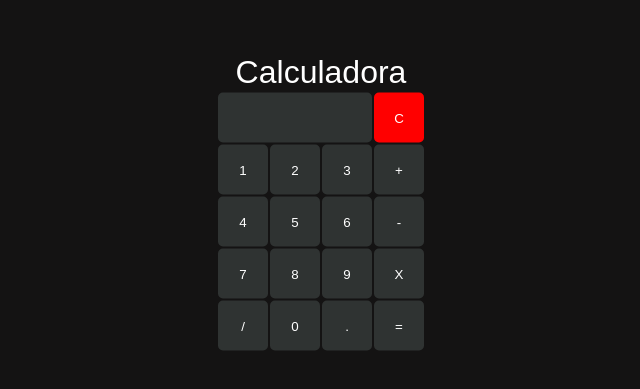
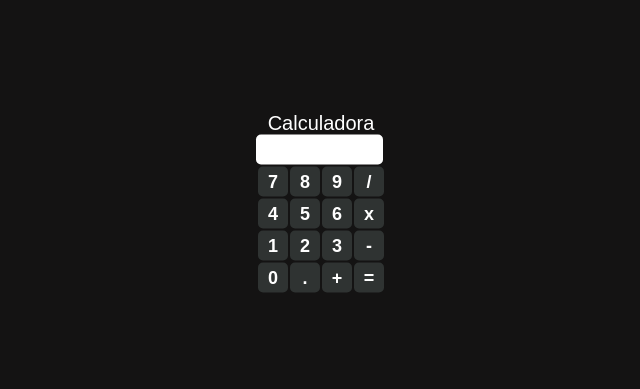
Before and after one commit to joaovict18/projeto-calculadora, a plain HTML site: page index.html in a window 1280 px wide. Shown: the part 197-586 px from the top of the page, without its empty margins (319-959 px from the left). Drawn offline with Linux system fonts and the light colour scheme.

Commit message:
versão funcional

```diff
--- a/index.html
+++ b/index.html
@@ -11,36 +11,32 @@
     <main>
         <div id="container">
             <h1>Calculadora</h1>
+            <p id="resultado"></p>
             <table>
                 <tr>
-                    <td colspan="3">
-                        <div id="display"></div>
-                    </td>
-                    <td><button id="delete" onclick="limpar()">C</button></td>
+                    <td><button onclick="inserir('7')">7</button></td>
+                    <td><button onclick="inserir('8')">8</button></td>
+                    <td><button onclick="inserir('9')">9</button></td>
+                    <td><button onclick="inserir('/')">/</button></td>
+
+                </tr>
+                <tr>
+                    <td><button onclick="inserir('4')">4</button></td>
+                    <td><button onclick="inserir('5')">5</button></td>
+                    <td><button onclick="inserir('6')">6</button></td>
+                    <td><button onclick="inserir('*')">x</button></td>
                 </tr>
                 <tr>
                     <td><button onclick="inserir('1')">1</button></td>
                     <td><button onclick="inserir('2')">2</button></td>
                     <td><button onclick="inserir('3')">3</button></td>
-                    <td><button onclick="inserir('+')">+</button></td>
-                </tr>
-                <tr>
-                    <td><button onclick="inserir('4')">4</button></td>
-                    <td><button onclick="inserir('5')">5</button></td>
-                    <td><button onclick="inserir('6')">6</button></td>
                     <td><button onclick="inserir('-')">-</button></td>
                 </tr>
                 <tr>
-                    <td><button onclick="inserir('7')">7</button></td>
-                    <td><button onclick="inserir('8')">8</button></td>
-                    <td><button onclick="inserir('9')">9</button></td>
-                    <td><button onclick="inserir('X')">X</button></td>
-                </tr>
-                <tr>
-                    <td><button onclick="inserir('/')">/</button></td>
                     <td><button onclick="inserir('0')">0</button></td>
                     <td><button onclick="inserir('.')">.</button></td>
-                    <td><button onclick="inserir('=')">=</button></td>
+                    <td><button onclick="inserir('+')">+</button></td>
+                    <td><button onclick="calcular()">=</button></td>
                 </tr>
             </table>
         </div>
--- a/script.js
+++ b/script.js
@@ -1,9 +1,13 @@
-res = document.getElementById('display')
-
 function inserir(n) {
-    res.innerHTML += n
+    document.getElementById('resultado').innerHTML += n
 }
 
-function limpar() {
-    res.innerHTML = ''
+function calcular() {
+    var resultado = document.getElementById('resultado').innerHTML
+
+    if (resultado) {
+        document.getElementById('resultado').innerHTML = eval(resultado)
+    } else {
+        alert('Nada para calcular')
+    }
 }
--- a/style.css
+++ b/style.css
@@ -27,26 +27,29 @@ div#container {
 h1 {
     font-weight: normal;
     text-align: center;
+    font-size: 20px;
 }
 
 button {
-    width: 50px;
-    height: 50px;
+    width: 30px;
+    height: 30px;
     border: none;
     border-radius: 5px;
     background-color: #2F3332;
     color: white;
+    font-size: large;
+    font-weight: bold;
+    cursor: pointer;
 }
 
-div#display {
-    width: 153.5px;
-    height: 50px;
-    border: none;
+p#resultado {
+    width: 127px;
+    height: 30px;
+    text-align: right;
     border-radius: 5px;
-    background-color: #2F3332;
-    text-align: right;
-    color: white;
-    font-size: 20px;
+    background-color: white;
+    color: black;
+    font-size: 15px;
 }
 
 button:hover {
```
